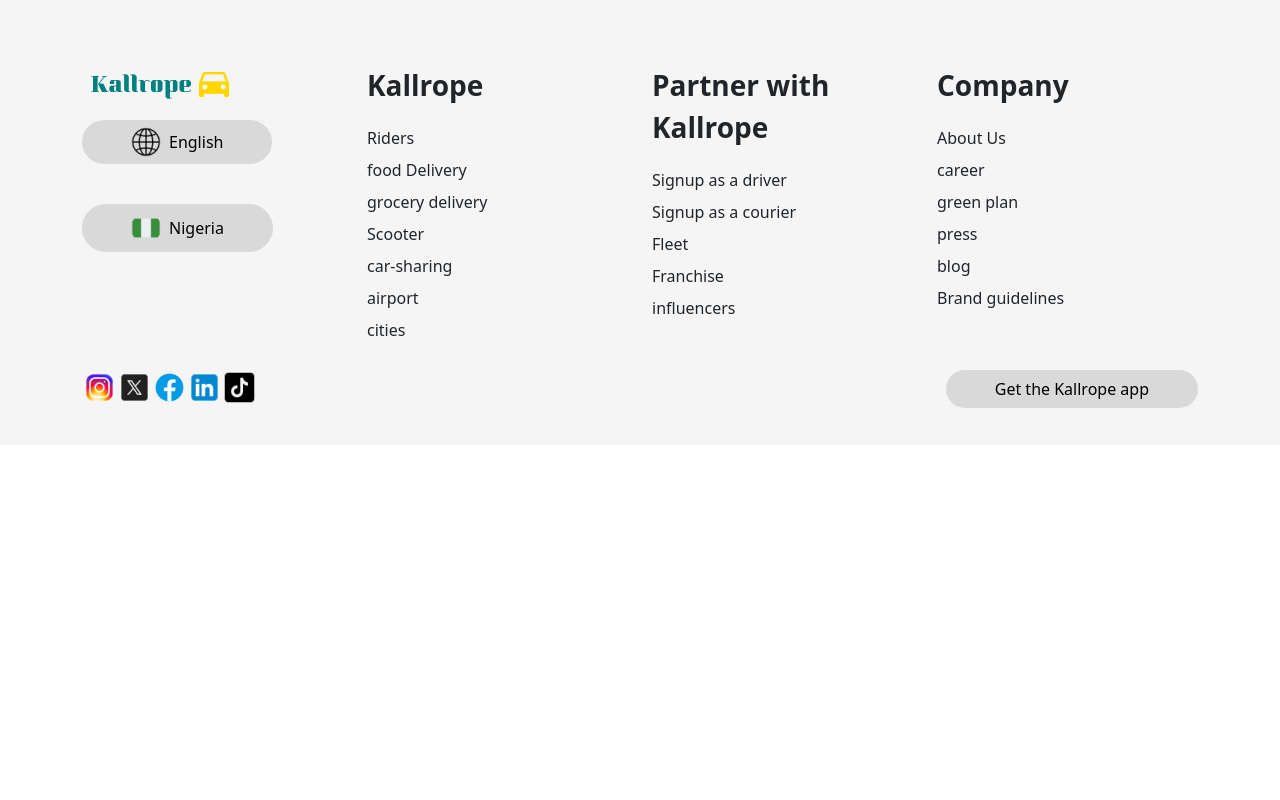
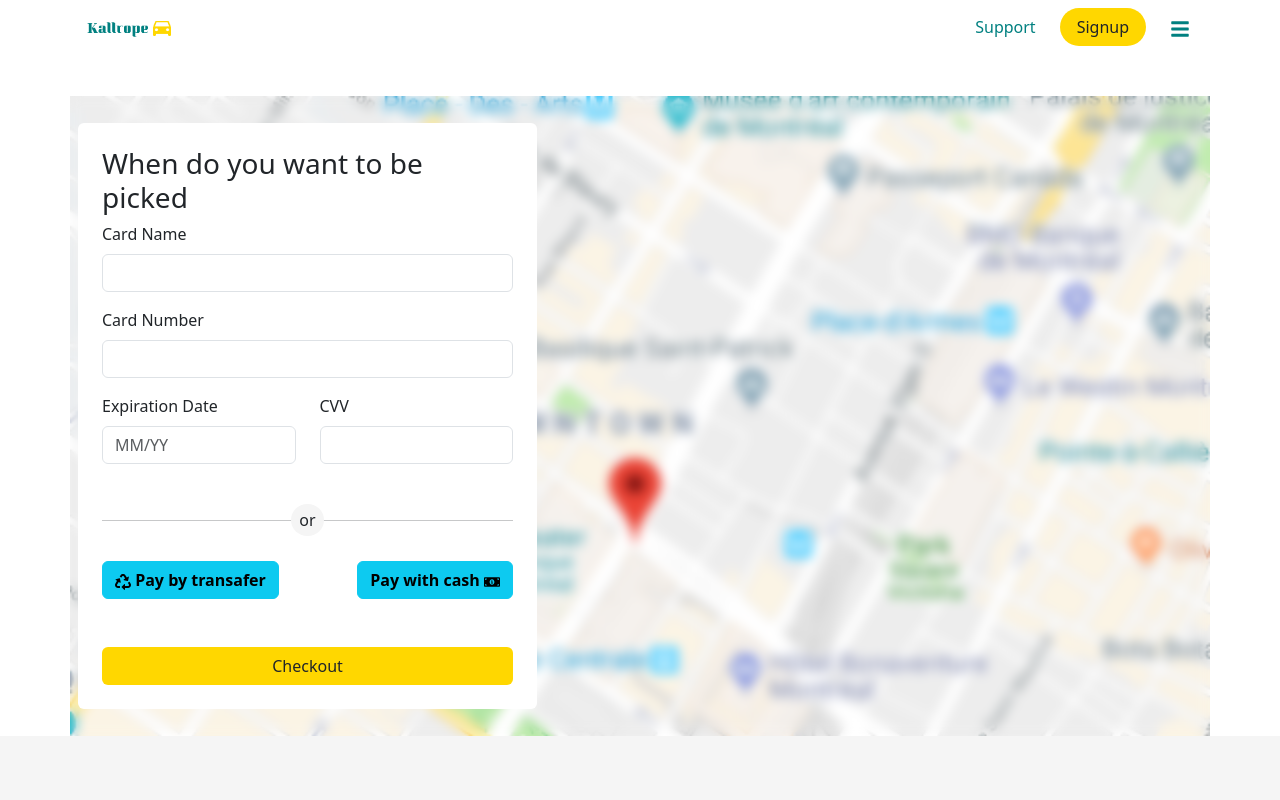
Before and after one commit to Sheriff10/kallrope, a React (Create React App) app: page /booking/route/checkout in a window 1280 px wide. Shown: the top 800 px of the page. Built offline with nearby package versions, Linux system fonts and the light colour scheme.

Commit message:
Added ticketting system

```diff
--- a/package.json
+++ b/package.json
@@ -7,6 +7,7 @@
     "@testing-library/react": "^13.4.0",
     "@testing-library/user-event": "^13.5.0",
     "axios": "^1.5.0",
+    "clipboard-copy": "^4.0.1",
     "react": "^18.2.0",
     "react-dom": "^18.2.0",
     "react-icons": "^4.10.1",
--- a/src/App.js
+++ b/src/App.js
@@ -27,6 +27,8 @@
 import UserSignup from "./pages/user/auth/signup";
 import UserLogin from "./pages/user/auth/user-login";
 import BookingContextWrap from "./functions/bookingContext";
+import CheckOut from "./pages/user/book/checkout";
+import Ticket from "./pages/user/book/ticket";
 
 function App() {
    // window.api = "http://localhost:5000";
@@ -40,6 +42,8 @@
                {/* Booking routes */}
                <Route path="/booking" element={<Book />} />
                <Route path="/booking/route" element={<BookingRoute />} />
+               <Route path="/booking/route/checkout" element={<CheckOut />} />
+               <Route path="/booking/route/checkout/ticket" element={<Ticket />} />
 
                {/* Registration Routes */}
                <Route path="/auth/information" element={<Information />} />
--- /dev/null
+++ b/src/pages/user/book/checkout.jsx
@@ -0,0 +1,119 @@
+import React, { useContext } from "react";
+import { FaMoneyBillAlt, FaRecycle } from "react-icons/fa";
+import { Link, useNavigate } from "react-router-dom";
+import { BookingContex } from "../../../functions/bookingContext";
+import Header from "../../components/header";
+
+export default function CheckOut() {
+   const navi = useNavigate();
+
+   const { state, dispatch } = useContext(BookingContex);
+
+   const handleSubmit = (e) => {
+      e.preventDefault();
+      navi("ticket");
+   };
+   return (
+      <>
+         <Header />{" "}
+         <div className="book pt-5">
+            <div className="container mt-5 ">
+               <div className="row min-h-80vh align-items-center">
+                  <div className="col-lg-5 p-2 mx-auto">
+                     <form onSubmit={handleSubmit}>
+                        <div className="form-wrap  p-4 rounded bg-white">
+                           <div className="header">
+                              <h3>When do you want to be picked</h3>
+                           </div>
+                           <div className="form-group ">
+                              <div className="mb-3">
+                                 <label
+                                    htmlFor="cardholderName"
+                                    className="form-label"
+                                 >
+                                    Card Name
+                                 </label>
+                                 <input
+                                    type="text"
+                                    className="form-control"
+                                    id="cardholderName"
+                                    name="cardholderName"
+                                    required
+                                 />
+                              </div>
+                              <div className="mb-3">
+                                 <label
+                                    htmlFor="cardNumber"
+                                    className="form-label"
+                                 >
+                                    Card Number
+                                 </label>
+                                 <input
+                                    type="number"
+                                    className="form-control"
+                                    id="cardNumber"
+                                    name="cardNumber"
+                                    required
+                                 />
+                              </div>
+                              <div className="row">
+                                 <div className="col-md-6 mb-3">
+                                    <label
+                                       htmlFor="expirationDate"
+                                       className="form-label"
+                                    >
+                                       Expiration Date
+                                    </label>
+                                    <input
+                                       type="text"
+                                       className="form-control"
+                                       id="expirationDate"
+                                       name="expirationDate"
+                                       placeholder="MM/YY"
+                                       required
+                                    />
+                                 </div>
+                                 <div className="col-md-6 mb-3">
+                                    <label htmlFor="cvv" className="form-label">
+                                       CVV
+                                    </label>
+                                    <input
+                                       type="number"
+                                       className="form-control"
+                                       id="cvv"
+                                       name="cvv"
+                                       required
+                                    />
+                                 </div>
+                              </div>
+                           </div>
+
+                           <div className="divider position-relative d-flex justify-content-center py-4">
+                              <span className="position-absolute mx-auto bg-kal-lightgrey rounded-circle p-1 px-2  z-2">
+                                 or
+                              </span>
+                              <hr className="w-100" />
+                           </div>
+
+                           <div className="text-wrap d-flex justify-content-between">
+                              <button className="btn btn-info fw-bold"> <FaRecycle /> Pay by transafer</button>
+                              <button className="btn btn-info fw-bold"> Pay with cash <FaMoneyBillAlt /></button>
+                           </div>
+
+                           <div className="btn-wrap mt-5">
+                              <button className="btn bg-kal-gold w-100 rounded">
+                                 Checkout
+                              </button>
+                           </div>
+                        </div>
+                     </form>
+                  </div>
+                  <div className="col-lg-7">
+                     {/* <img src="location.webp" alt="map" className="img-flue " /> */}
+                  </div>
+               </div>
+            </div>
+         </div>
+      </>
+   );
+}
--- /dev/null
+++ b/src/pages/user/book/ticket.jsx
@@ -0,0 +1,88 @@
+import React, { useContext, useEffect, useState } from "react";
+import copy from 'clipboard-copy';
+import { Link, useNavigate } from "react-router-dom";
+import { BookingContex } from "../../../functions/bookingContext";
+import Header from "../../components/header";
+import { toast, ToastContainer } from "react-toastify";
+
+export default function Ticket() {
+   const navi = useNavigate();
+   useEffect(() => {generateRandomString(10)}, [])
+   const [ticketID, setTicketID] = useState('')
+
+   const { state, dispatch } = useContext(BookingContex);
+
+   function generateRandomString(length) {
+      const characters = "ABCDEFGHIJKLMNOPQRSTUVWXYZ0123456789";
+      let result = "";
+
+      for (let i = 0; i < length; i++) {
+         const randomIndex = Math.floor(Math.random() * characters.length);
+         result += characters.charAt(randomIndex);
+      }
+      setTicketID(result)
+
+      return result;
+   }
+   const handleSubmit = (e) => {
+      e.preventDefault();
+      navi("");
+   };
+
+   const copyTOClipboard = () => {
+      copy(ticketID)
+      toast.success("Copied successfully")
+   }
+   return (
+      <>
+         <Header />{" "}
+         <ToastContainer theme="colored" />
+         <div className="book pt-5">
+            <div className="container mt-5 ">
+               <div className="row min-h-80vh align-items-center">
+                  <div className="col-lg-5 p-2 mx-auto">
+                     <form onSubmit={handleSubmit}>
+                        <div className="form-wrap  p-4 rounded bg-white">
+                           <div className="header">
+                              <h3>Ticket ID Generation </h3>
+                           </div>
+                           <div className="wrap">
+                              <span className="kal-teal">
+                                 <ul className="m-0 p-0 fw-bold">
+                                    <li>- Copy your ticket</li>
+                                    <li>
+                                       - Head over to your pick location when
+                                       times' due
+                                    </li>
+                                    <li>- Show the ticket ID to the driver</li>
+                                 </ul>
+                              </span>
+                              <div className="text-wrap mt-4">
+                                 <span>TICKET ID:</span>{" "}
+                                 <span className="fw-bold fs-5">
+                                    {ticketID}
+                                 </span>
+                              </div>
+                           </div>
+
+                           <div className="btn-wrap mt-5">
+                              <button
+                                 type="button"
+                                 className="btn bg-kal-gold w-100 rounded"
+                                 onClick={copyTOClipboard}
+                              >
+                                 Copy Ticket ID
+                              </button>
+                           </div>
+                        </div>
+                     </form>
+                  </div>
+                  <div className="col-lg-7">
+                     {/* <img src="location.webp" alt="map" className="img-flue " /> */}
+                  </div>
+               </div>
+            </div>
+         </div>
+      </>
+   );
+}
--- a/src/pages/user/home/components/order.jsx
+++ b/src/pages/user/home/components/order.jsx
@@ -1,11 +1,11 @@
 import React from "react";
 import { FaCar } from "react-icons/fa";
-import { Link } from "react-router-dom";
+import { Link, useNavigate } from "react-router-dom";
 
 export default function Order() {
 
    const token = window.sessionStorage.getItem("userAuthToken");
-   console.log(token);
+   const navi = useNavigate()
    return (
       <div className="order">
          <div className="container">
@@ -84,7 +84,7 @@
                            </div>
                            <div className="body">
                               <div className="car-container gap-3 align-items-center border-1 border-info justify-content-betn">
-                                 <div className="wrap bg-kal-gold mb-4 rounded px-3 py-1">
+                                 <div className="wrap bg-kal-gold mb-4 rounded px-3 py-1" onClick={() => navi("/booking?bus=bus-1")}>
                                     <div className="img-wrap">
                                        <span className="fs-1">
                                           <FaCar />
```
Also changed, not shown: 1 other file (tests, documents, lock files or other folders).
